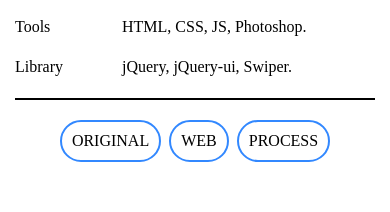
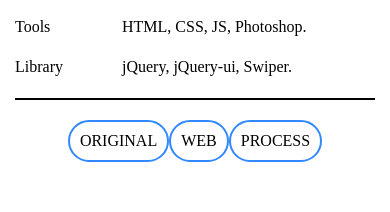
Before and after one commit to hgonnnnn/Portfolio, a plain HTML site: page index.html in a window 390 px wide. Shown: the part 3025-3237 px from the top of the page. Drawn offline with nearby package versions, Linux system fonts and the light colour scheme; a web font is replaced by a local one.

Commit message:
08.22_17:45

```diff
--- a/css/style.css
+++ b/css/style.css
@@ -979,7 +979,8 @@ body {
     }
     .project .inner .item_wrap .right .btn {
         margin: 0 auto;
-        column-gap: 8px;
+        column-gap: 0;
+        justify-content: space-between;
     }
     .about .inner .item_wrap .right .item .box_wrap img {
         margin-right: 10px;
```
